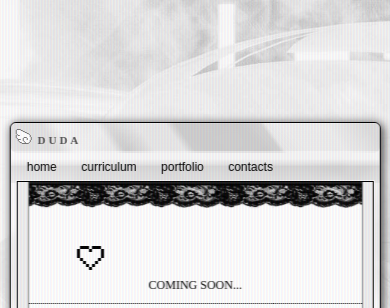
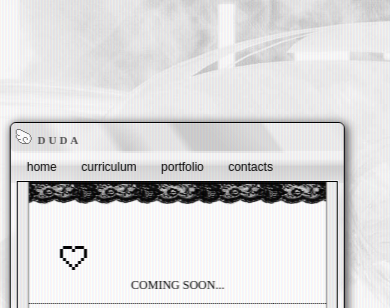
Before and after one commit to byduda/acubi, a plain HTML site: page index.html in a window 390 px wide. Shown: the top 308 px of the page. Drawn offline with Linux system fonts and the light colour scheme.

Commit message:
apresentacao

```diff
--- a/styles/style.css
+++ b/styles/style.css
@@ -506,3 +506,10 @@ span.sr-only {
     margin-bottom: 0;
   }
 }
+
+/* Ajustes para telas com largura máxima de 1024px (ou menos, ajuste conforme necessário) */
+@media (max-width: 1024px) {
+  div.window {
+      width: 90%;
+  }
+}
```
